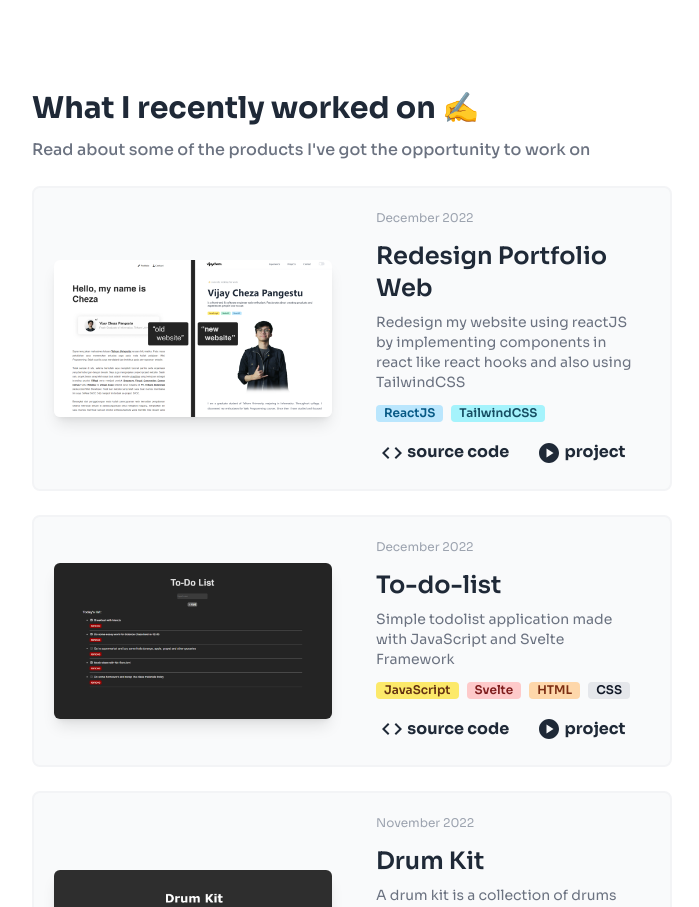
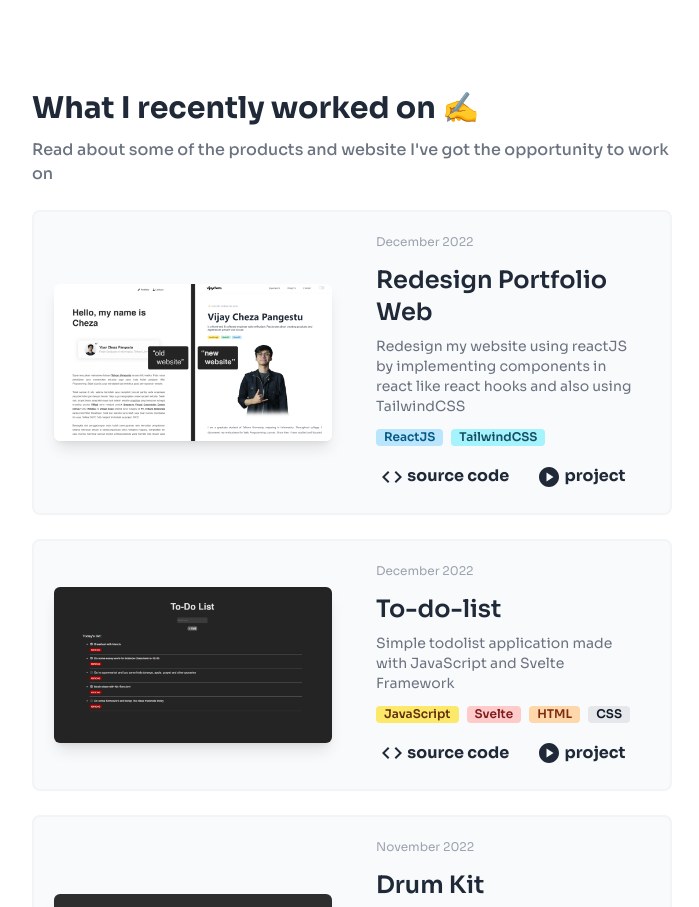
Before and after one commit to chezapangestu/chezapangestu.github.io, a React (Create React App) app: page / in a window 1280 px wide. Shown: the part 4900-5807 px from the top of the page, without its empty margins (288-987 px from the left). Built offline with nearby package versions, Linux system fonts and the light colour scheme.

Commit message:
fix project items

```diff
--- a/src/component/Portfolio.jsx
+++ b/src/component/Portfolio.jsx
@@ -10,7 +10,7 @@ function Portoflio(){
             <h1 className="text-3xl font-bold">
             What I recently worked on ✍
             </h1>
-            <p className="font-medium text-gray-500 dark:text-whity mt-3 mb-6">Read about some of the products I've got the opportunity to work on</p>
+            <p className="font-medium text-gray-500 dark:text-whity mt-3 mb-6">Read about some of the products and website I've got the opportunity to work on</p>
         {project.map((project => <PortoItems
             key={project.key}
             id={project.key}
```
